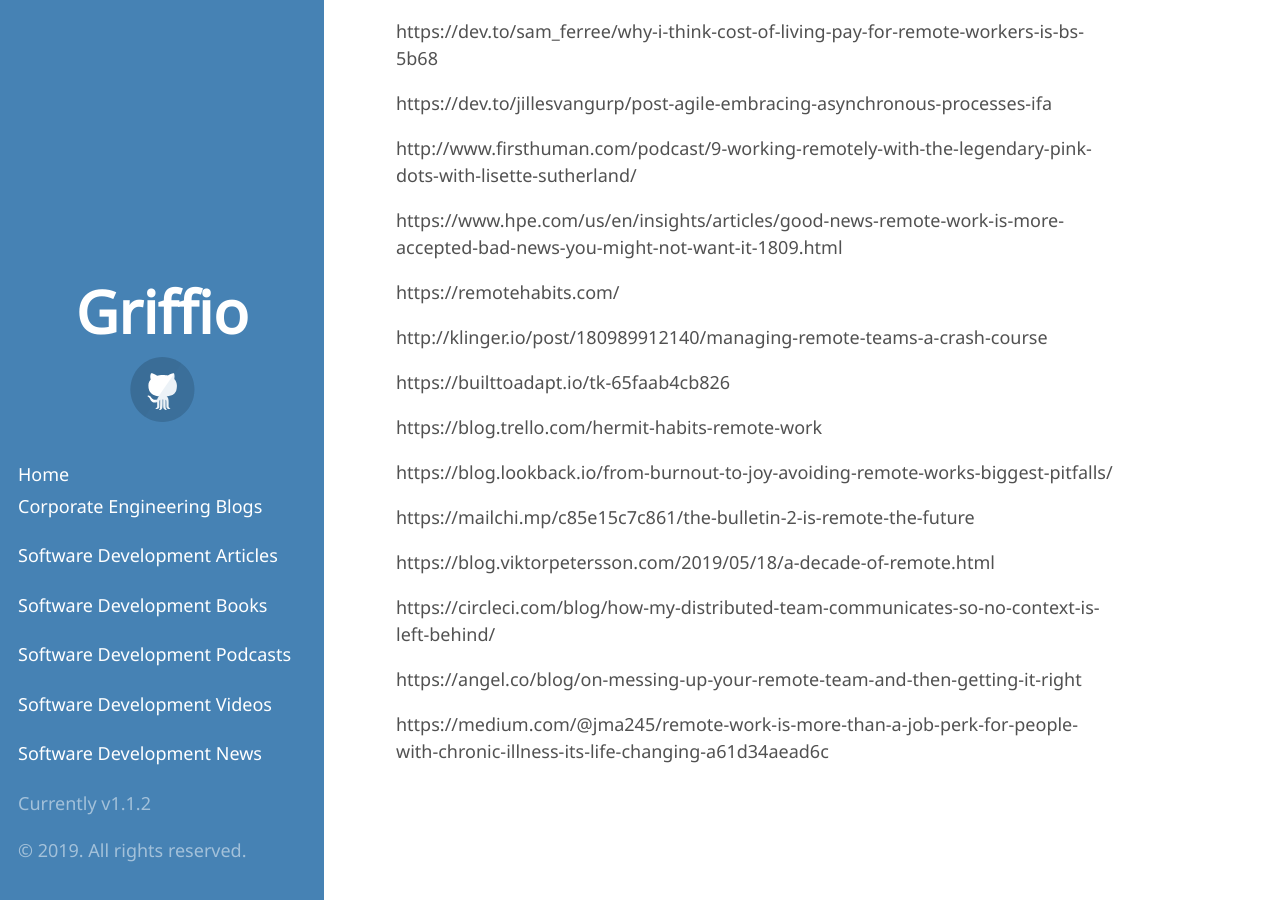
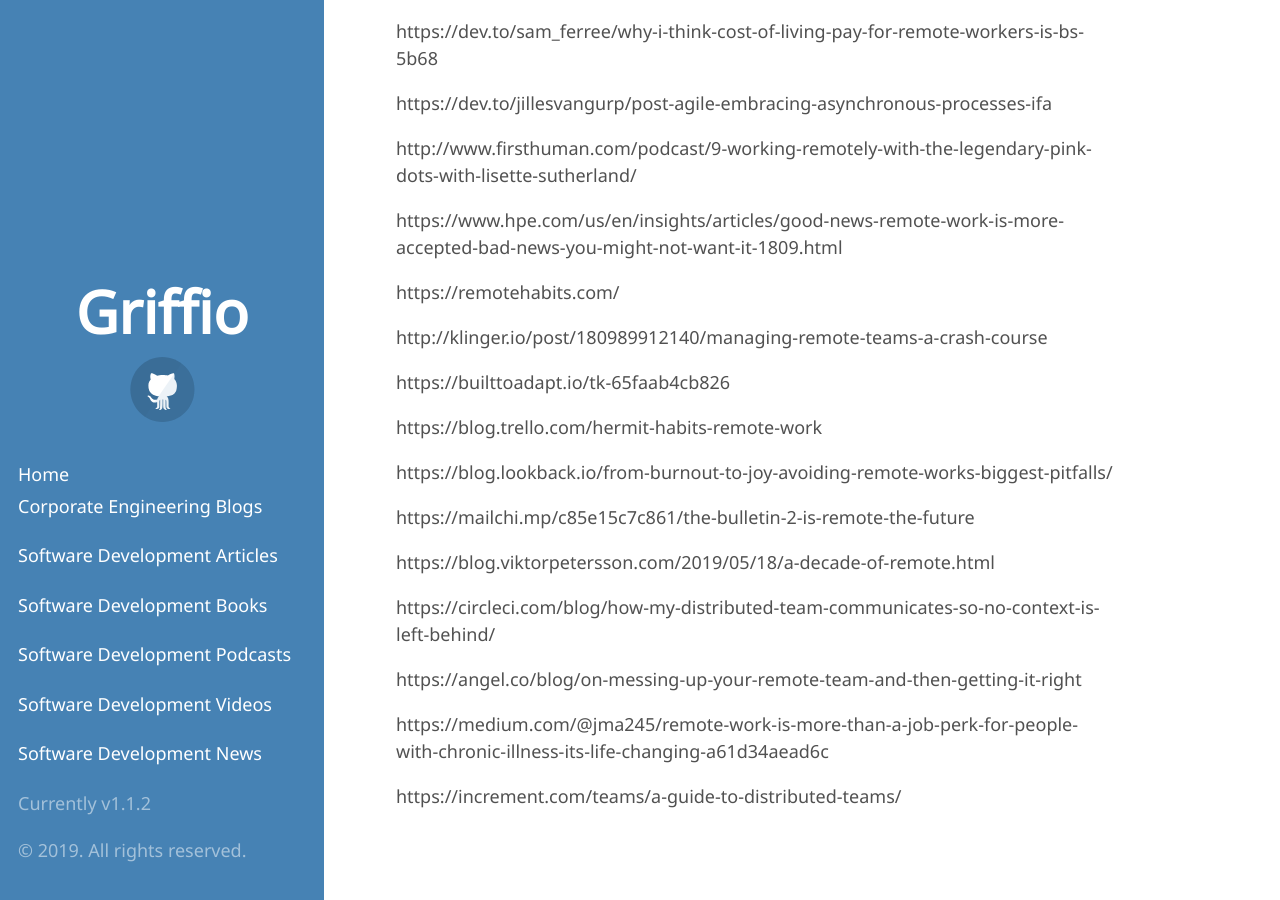
Before and after one commit to griffio/griffio.github.io, a Jekyll site: the page built from distributed_and_remote.md, in a window 1280 px wide and 900 px high, scrolled down 7902 px. Built offline with Jekyll 4.4.1, drawn with Linux system fonts in a browser that asks for light colours; some web fonts are replaced; our own code applies the rules of GitHub Pages for plain Markdown files; some of the changed lines change nothing that is shown.

Commit message:
Update distributed_and_remote.md

```diff
--- a/distributed_and_remote.md
+++ b/distributed_and_remote.md
@@ -321,3 +321,5 @@
 https://angel.co/blog/on-messing-up-your-remote-team-and-then-getting-it-right
 
 https://medium.com/@jma245/remote-work-is-more-than-a-job-perk-for-people-with-chronic-illness-its-life-changing-a61d34aead6c
+
+https://increment.com/teams/a-guide-to-distributed-teams/
```
